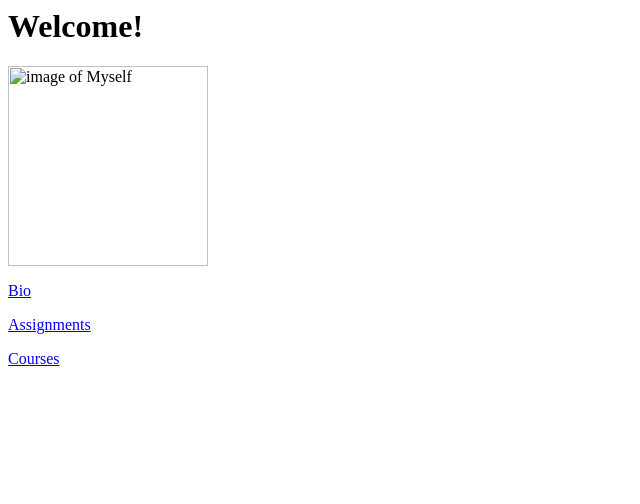
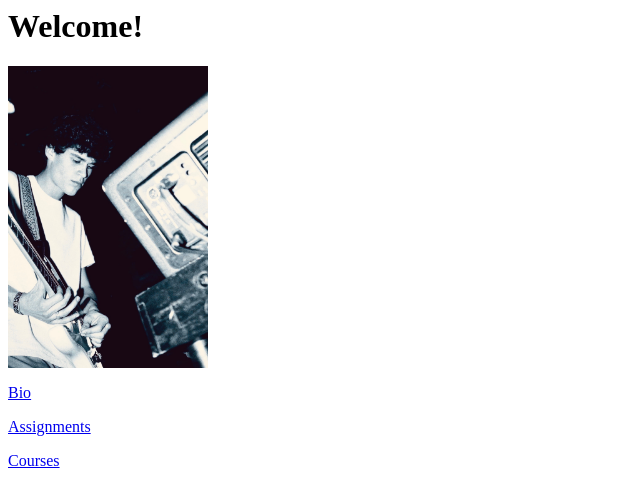
Before and after one commit to mumt301/bfarnier, a plain HTML site: page index.html in a window 1280 px wide. Shown: the whole page, without its empty margins (0-640 px from the left). Drawn offline with Linux system fonts and the light colour scheme.

Commit message:
needed a fix

```diff
--- a/index.html
+++ b/index.html
@@ -5,7 +5,7 @@
     <body>
         <h1>Welcome!</h1>
         <p>
-            <img width="200" src="Myself.jpg" alt="image of Myself">
+            <img width="200" src="Myself.jpeg" alt="image of Myself">
         </p>
         <p>
             <a href="bio.html">Bio</a>
```
